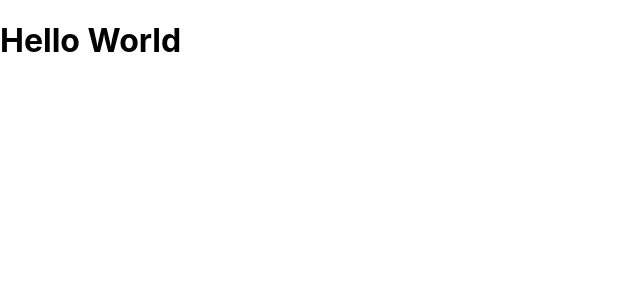
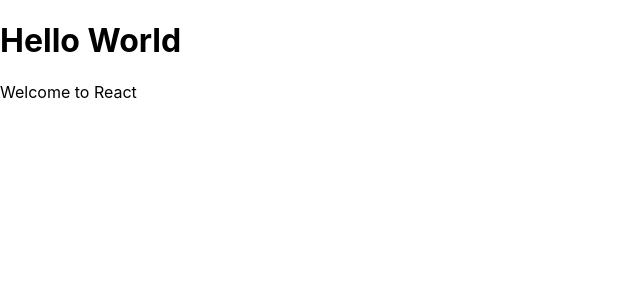
Before and after one commit to KatieStairs/robofriends, a React (Create React App) app: page / in a window 1280 px wide. Shown: the top 300 px of the page, without its empty margins (0-640 px from the left). Built offline with nearby package versions, Linux system fonts and the light colour scheme.

Commit message:
added the paragraph

```diff
--- a/src/Hello.js
+++ b/src/Hello.js
@@ -2,7 +2,12 @@
 
 class Hello extends React.Component {
   render () {
-    return <h1>Hello World</h1>
+    return (
+    <div>
+    <h1>Hello World</h1>
+    <p>Welcome to React</p>
+    </div>
+    );
   }
 }
 
```
